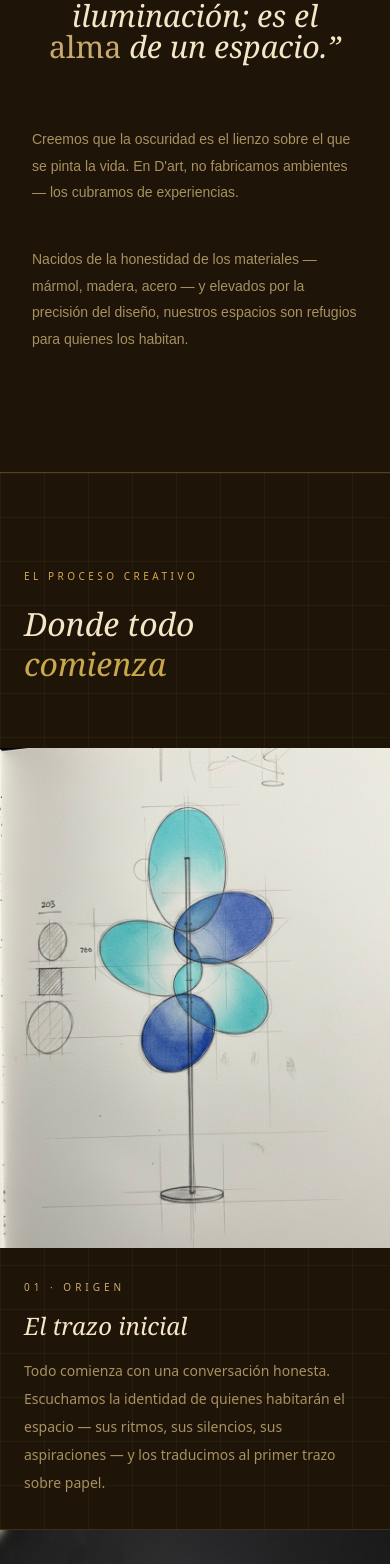
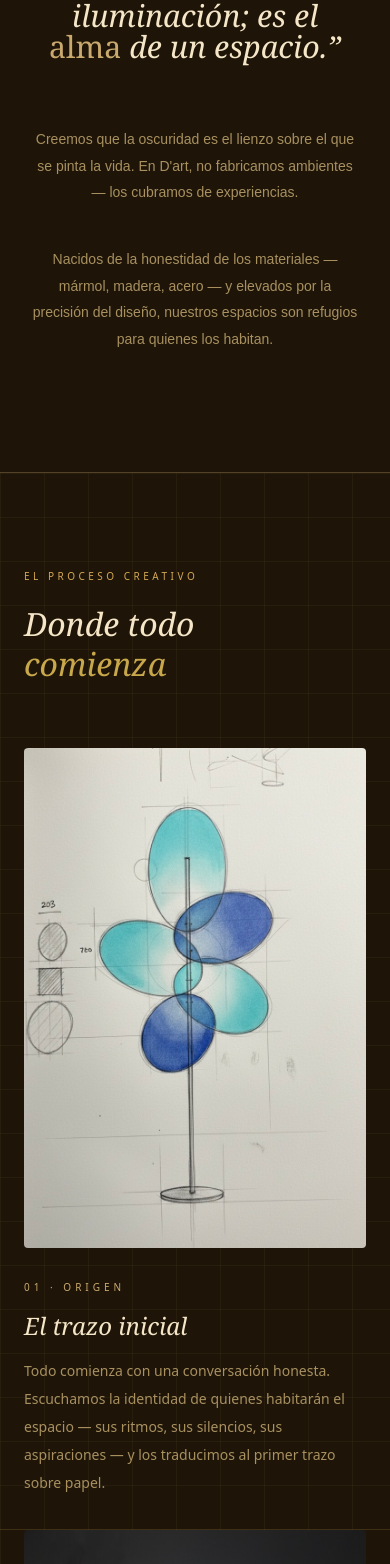
Before and after one commit to dartdesignremodeling/Dart-website, a Next.js app: page / in a window 390 px wide. Shown: the part 1104-2668 px from the top of the page. Built offline with nearby package versions, Linux system fonts and the light colour scheme; a web font is replaced by a local one.

Commit message:
Fix móvil - imágenes con margen y texto manifiesto centrado

```diff
--- a/src/components/ElProcesoCreativoSection.tsx
+++ b/src/components/ElProcesoCreativoSection.tsx
@@ -163,11 +163,13 @@ export function ElProcesoCreativoSection() {
                 src={step.src}
                 alt={step.alt}
                 style={{
-                  width: "100%",
+                  width: "calc(100% - 3rem)",
                   height: "500px",
                   objectFit: "cover",
                   objectPosition: "center",
                   display: "block",
+                  margin: "0 1.5rem",
+                  borderRadius: "4px",
                 }}
               />
             </div>
--- a/src/components/ManifiestoSection.tsx
+++ b/src/components/ManifiestoSection.tsx
@@ -65,7 +65,7 @@ export function ManifiestoSection() {
             className="grid grid-cols-1 md:grid-cols-2 gap-10 md:gap-16"
           >
             <p
-              className="text-sm leading-[1.9] font-normal"
+              className="text-sm leading-[1.9] font-normal text-center md:text-left"
               style={{
                 fontFamily: "'DM Sans', sans-serif",
                 color: "#a89060",
@@ -74,7 +74,7 @@ export function ManifiestoSection() {
               Creemos que la oscuridad es el lienzo sobre el que se pinta la vida. En D&apos;art, no fabricamos ambientes — los cubramos de experiencias.
             </p>
             <p
-              className="text-sm leading-[1.9] font-normal"
+              className="text-sm leading-[1.9] font-normal text-center md:text-left"
               style={{
                 fontFamily: "'DM Sans', sans-serif",
                 color: "#a89060",
```
